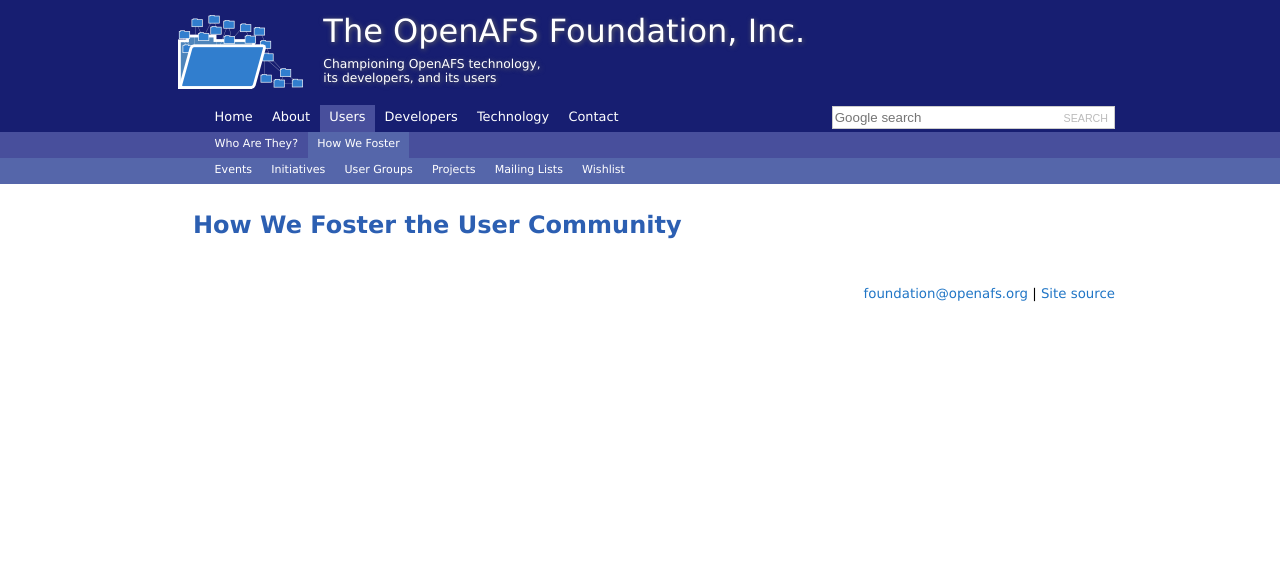
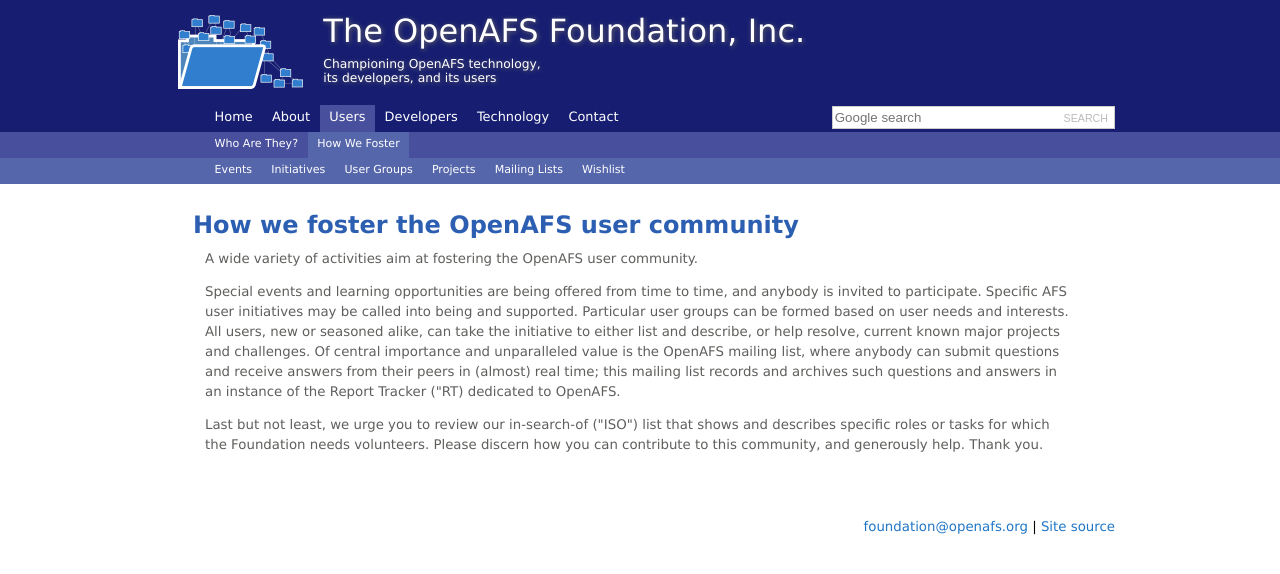
Before and after one commit to openafsfoundation/openafsfoundation.org, a Jekyll site: the page built from users/foster/index.md, in a window 1280 px wide. Shown: the top 574 px of the page. Built offline with Jekyll 4.4.1, drawn with Linux system fonts in a browser that asks for light colours.

Commit message:
/USERS/how: text
First draft of text.

```diff
--- a/users/foster/index.md
+++ b/users/foster/index.md
@@ -1,6 +1,12 @@
 ---
-title: How We Foster the User Community
+title: How we foster the OpenAFS user community
 nav: [users,how]
 ---
 
-## How We Foster the User Community ##
+## How we foster the OpenAFS user community ##
+
+A wide variety of activities aim at fostering the OpenAFS user community.
+
+Special events and learning opportunities are being offered from time to time, and anybody is invited to participate.  Specific AFS user initiatives may be called into being and supported.  Particular user groups can be formed based on user needs and interests.  All users, new or seasoned alike, can take the initiative to either list and describe, or help resolve, current known major projects and challenges.  Of central importance and unparalleled value is the OpenAFS mailing list, where anybody can submit questions and receive answers from their peers in (almost) real time; this mailing list records and archives such questions and answers in an instance of the Report Tracker ("RT) dedicated to OpenAFS.
+
+Last but not least, we urge you to review our in-search-of ("ISO") list that shows and describes specific roles or tasks for which the Foundation needs volunteers.  Please discern how you can contribute to this community, and generously help.  Thank you.
```
